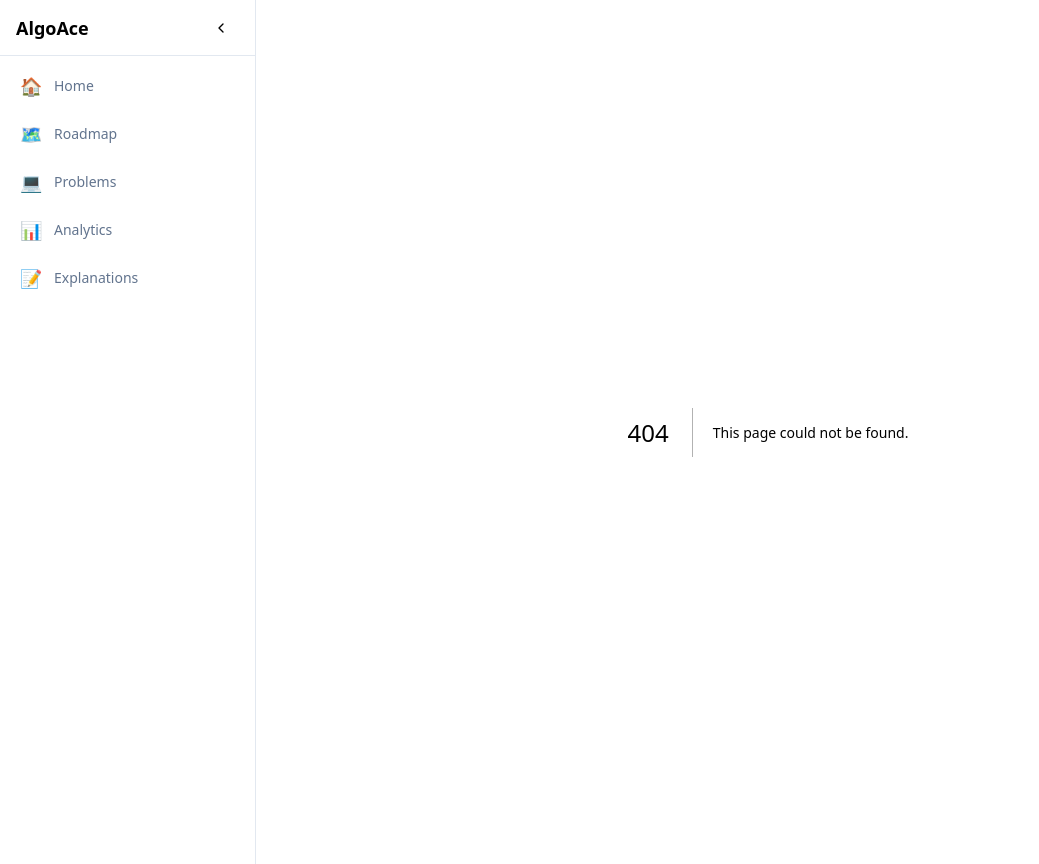
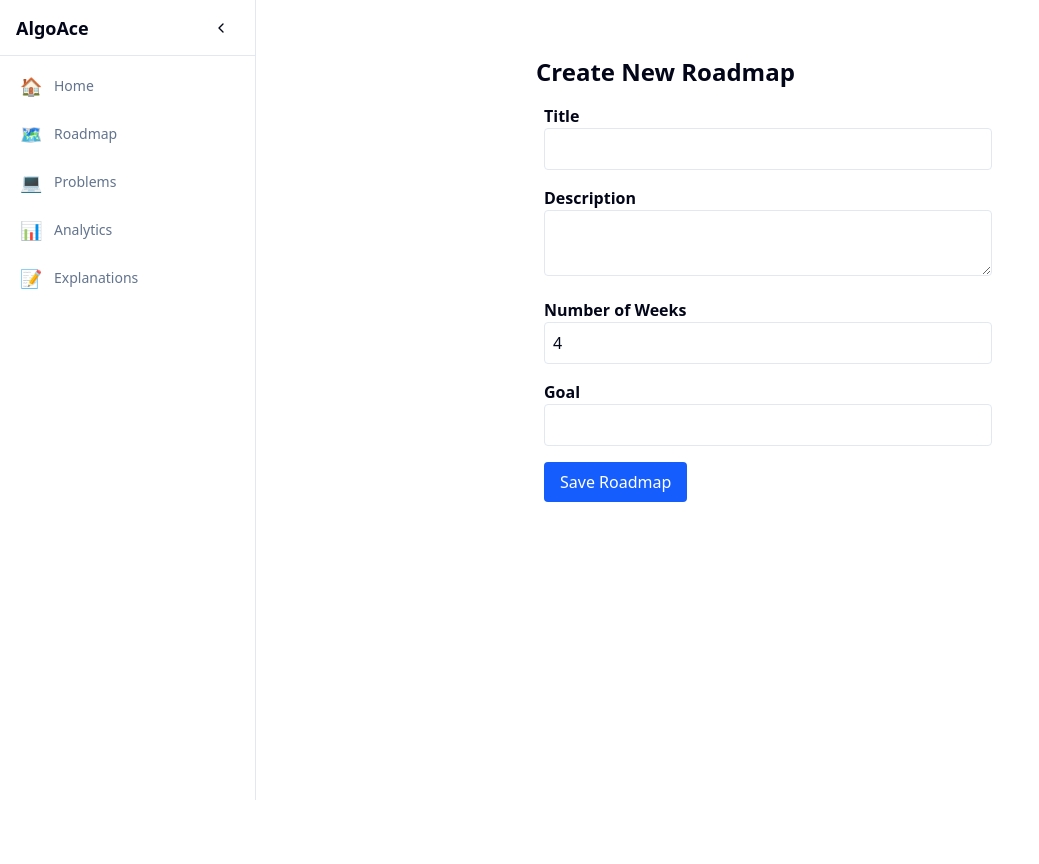
Before and after one commit to YasinzHyper/AlgoAce, a Next.js app in the folder client/: page /roadmap/create in a window 1280 px wide. Before the commit this address had no page. Shown: the whole page, without its empty margins (0-1039 px from the left). After the commit the page ends 800 px from the top, so only its background shows below. Built offline with nearby package versions, Linux system fonts and the light colour scheme.

Commit message:
feat: implement roadmap management features including create, edit, and display functionalities

```diff
--- /dev/null
+++ b/client/src/app/(dashboard)/roadmap/[id]/edit/page.tsx
@@ -0,0 +1,58 @@
+
+import React, { useEffect, useState } from 'react'
+import { useRouter } from 'next/router'
+import { RoadmapEditor } from '@/components/roadmap/roadmap-editor'
+
+const EditRoadmapPage = () => {
+  const router = useRouter()
+  const { id } = router.query
+  const [initialData, setInitialData] = useState(null)
+
+  useEffect(() => {
+    if (!id) return
+    fetch(`/api/roadmaps/${id}`)
+      .then(res => res.json())
+      .then(data => setInitialData(data))
+      .catch(console.error)
+  }, [id])
+
+interface RoadmapData {
+    // Add properties according to your roadmap data structure
+    [key: string]: any;
+}
+
+
+interface SaveData {
+    // Add properties according to the data being saved
+    [key: string]: any;
+}
+
+const handleSave = async (data: SaveData): Promise<void> => {
+    try {
+        const res = await fetch(`/api/roadmaps/${id}`, {
+            method: 'PUT',
+            headers: { 'Content-Type': 'application/json' },
+            body: JSON.stringify(data),
+        })
+        if (res.ok) {
+            router.push(`/dashboard/roadmap/${id}`)
+        } else {
+            alert('Failed to update roadmap')
+        }
+    } catch (error) {
+        console.error(error)
+        alert('Error updating roadmap')
+    }
+}
+
+  if (!initialData) return <p>Loading...</p>
+
+  return (
+    <div className="p-6 max-w-lg mx-auto">
+      <h1 className="text-2xl font-bold mb-4">Edit Roadmap</h1>
+      <RoadmapEditor initialData={initialData} onSave={handleSave} />
+    </div>
+  )
+}
+
+export default EditRoadmapPage
--- /dev/null
+++ b/client/src/app/(dashboard)/roadmap/[id]/page.tsx
@@ -0,0 +1,46 @@
+"use client"
+import React, { useEffect, useState } from 'react'
+import { useRouter } from 'next/router'
+import Link from 'next/link'
+import { RoadmapProgress } from '@/components/roadmap/roadmap-progress'
+
+interface RoadmapDetail {
+  id: string
+  title: string
+  description: string
+  progress: number
+  weeks: number
+  goal: string
+}
+
+const RoadmapDetailPage = () => {
+  const router = useRouter()
+  const { id } = router.query
+  const [roadmap, setRoadmap] = useState<RoadmapDetail | null>(null)
+
+  useEffect(() => {
+    if (!id) return
+    fetch(`/api/roadmaps/${id}`)
+      .then(res => res.json())
+      .then(data => setRoadmap(data))
+      .catch(console.error)
+  }, [id])
+
+  if (!roadmap) return <p>Loading...</p>
+return (
+    <div className="p-6 max-w-3xl mx-auto">
+      <h1 className="text-3xl font-bold mb-4">{roadmap.title}</h1>
+      <p className="mb-4">{roadmap.description}</p>
+      <p className="mb-2"><strong>Goal:</strong> {roadmap.goal}</p>
+      <p className="mb-4"><strong>Duration:</strong> {roadmap.weeks} weeks</p>
+      <RoadmapProgress progress={roadmap.progress} />
+      <div className="mt-6">
+        <Link href={`/dashboard/roadmap/${id}/edit`} className="text-blue-600 underline">
+            Edit Roadmap
+        </Link>
+       </div>
+    </div>
+  )
+}
+
+export default RoadmapDetailPage
--- /dev/null
+++ b/client/src/app/(dashboard)/roadmap/create/page.tsx
@@ -0,0 +1,33 @@
+"use client"
+import { RoadmapEditor } from '@/components/roadmap/roadmap-editor'
+import { useRouter } from 'next/navigation'
+
+export default function CreateRoadmapPage() {
+  const router = useRouter()
+
+  const handleSave = async (data: { title: string; description: string; weeks: number; goal: string }) => {
+    try {
+      const res = await fetch('/api/roadmaps', {
+        method: 'POST',
+        headers: { 'Content-Type': 'application/json' },
+        body: JSON.stringify(data),
+      })
+
+      if (res.ok) {
+        router.push('/dashboard/roadmap')
+      } else {
+        alert('Failed to create roadmap')
+      }
+    } catch (error) {
+      console.error(error)
+      alert('Error creating roadmap')
+    }
+  }
+
+  return (
+    <div className="p-6 max-w-lg mx-auto">
+      <h1 className="text-2xl font-bold mb-4">Create New Roadmap</h1>
+      <RoadmapEditor onSave={handleSave} />
+    </div>
+  )
+}
--- /dev/null
+++ b/client/src/app/(dashboard)/roadmap/page.tsx
@@ -0,0 +1,44 @@
+"use client"
+import React, { useEffect, useState } from 'react'
+import { RoadmapCard } from '@/components/roadmap/roadmap-card'
+import Link from 'next/link'
+
+interface Roadmap {
+  id: string
+  title: string
+  description: string
+  progress: number
+}
+
+const RoadmapPage = () => {
+  const [roadmaps, setRoadmaps] = useState<Roadmap[]>([])
+
+  useEffect(() => {
+    fetch('/api/roadmaps')
+      .then(res => res.json())
+      .then(data => setRoadmaps(data))
+      .catch(console.error)
+  }, [])
+
+  return (
+    <div className="p-6">
+      <h1 className="text-3xl font-bold mb-6">Your Roadmaps</h1>
+
+      <Link
+  href="/roadmap/create"
+  className="inline-block mb-6 bg-green-600 text-white px-4 py-2 rounded hover:bg-green-700"
+>
+  + Create New Roadmap
+</Link>
+
+
+      <div className="grid gap-4 grid-cols-1 md:grid-cols-3">
+        {roadmaps.map(r => (
+          <RoadmapCard key={r.id} {...r} />
+        ))}
+      </div>
+    </div>
+  )
+}
+
+export default RoadmapPage
--- a/client/src/components/nav-main.tsx
+++ b/client/src/components/nav-main.tsx
@@ -1,5 +1,3 @@
-"use client"
-
 import { ChevronRight, type LucideIcon } from "lucide-react"
 
 import {
--- /dev/null
+++ b/client/src/components/roadmap/roadmap-card.tsx
@@ -0,0 +1,25 @@
+import React from 'react'
+import Link from 'next/link'
+
+interface RoadmapCardProps {
+  id: string
+  title: string
+  description: string
+  progress: number // percentage 0-100
+}
+
+export const RoadmapCard: React.FC<RoadmapCardProps> = ({ id, title, description, progress }) => {
+  return (
+    <Link
+      href={`/dashboard/roadmap/${id}`}
+      className="block border rounded p-4 hover:shadow-lg transition"
+    >
+      <h2 className="text-xl font-semibold">{title}</h2>
+      <p className="mt-2 text-gray-600">{description}</p>
+      <div className="mt-3 bg-gray-200 rounded h-2">
+        <div className="bg-blue-500 h-2 rounded" style={{ width: `${progress}%` }} />
+      </div>
+      <p className="mt-1 text-sm text-gray-500">{progress}% completed</p>
+    </Link>
+  )
+}
--- /dev/null
+++ b/client/src/components/roadmap/roadmap-editor.tsx
@@ -0,0 +1,72 @@
+import React, { useState } from 'react'
+
+interface RoadmapEditorProps {
+  initialData?: {
+    title: string
+    description: string
+    weeks: number
+    goal: string
+  }
+  onSave: (data: { title: string; description: string; weeks: number; goal: string }) => void
+}
+
+export const RoadmapEditor: React.FC<RoadmapEditorProps> = ({ initialData, onSave }) => {
+  const [title, setTitle] = useState(initialData?.title || '')
+  const [description, setDescription] = useState(initialData?.description || '')
+  const [weeks, setWeeks] = useState(initialData?.weeks || 4)
+  const [goal, setGoal] = useState(initialData?.goal || '')
+
+  const handleSubmit = (e: React.FormEvent) => {
+    e.preventDefault()
+    onSave({ title, description, weeks, goal })
+  }
+
+  return (
+    <form onSubmit={handleSubmit} className="max-w-md mx-auto space-y-4">
+      <div>
+        <label className="block font-semibold">Title</label>
+        <input
+          value={title}
+          onChange={e => setTitle(e.target.value)}
+          className="border rounded p-2 w-full"
+          required
+        />
+      </div>
+      <div>
+        <label className="block font-semibold">Description</label>
+        <textarea
+          value={description}
+          onChange={e => setDescription(e.target.value)}
+          className="border rounded p-2 w-full"
+          required
+         />
+      </div>
+      <div>
+        <label className="block font-semibold">Number of Weeks</label>
+        <input
+          type="number"
+          value={weeks}
+          onChange={e => setWeeks(parseInt(e.target.value))}
+          className="border rounded p-2 w-full"
+          min={1}
+          required
+        />
+      </div>
+      <div>
+        <label className="block font-semibold">Goal</label>
+        <input
+          value={goal}
+          onChange={e => setGoal(e.target.value)}
+          className="border rounded p-2 w-full"
+          required
+        />
+      </div>
+      <button
+        type="submit"
+        className="bg-blue-600 text-white px-4 py-2 rounded hover:bg-blue-700"
+      >
+        Save Roadmap
+      </button>
+    </form>
+  )
+}
--- /dev/null
+++ b/client/src/components/roadmap/roadmap-progress.tsx
@@ -0,0 +1,14 @@
+
+interface RoadmapProgressProps {
+  progress: number
+}
+
+export const RoadmapProgress: React.FC<RoadmapProgressProps> = ({ progress }) => {
+  return (
+    <div className="w-full bg-gray-200 rounded h-4">
+      <div className="bg-green-500 h-4 rounded" style={{ width: `${progress}%` }}></div>
+    </div>
+  )
+}
+// Usage example:
+// <RoadmapProgress progress={75} />
```
